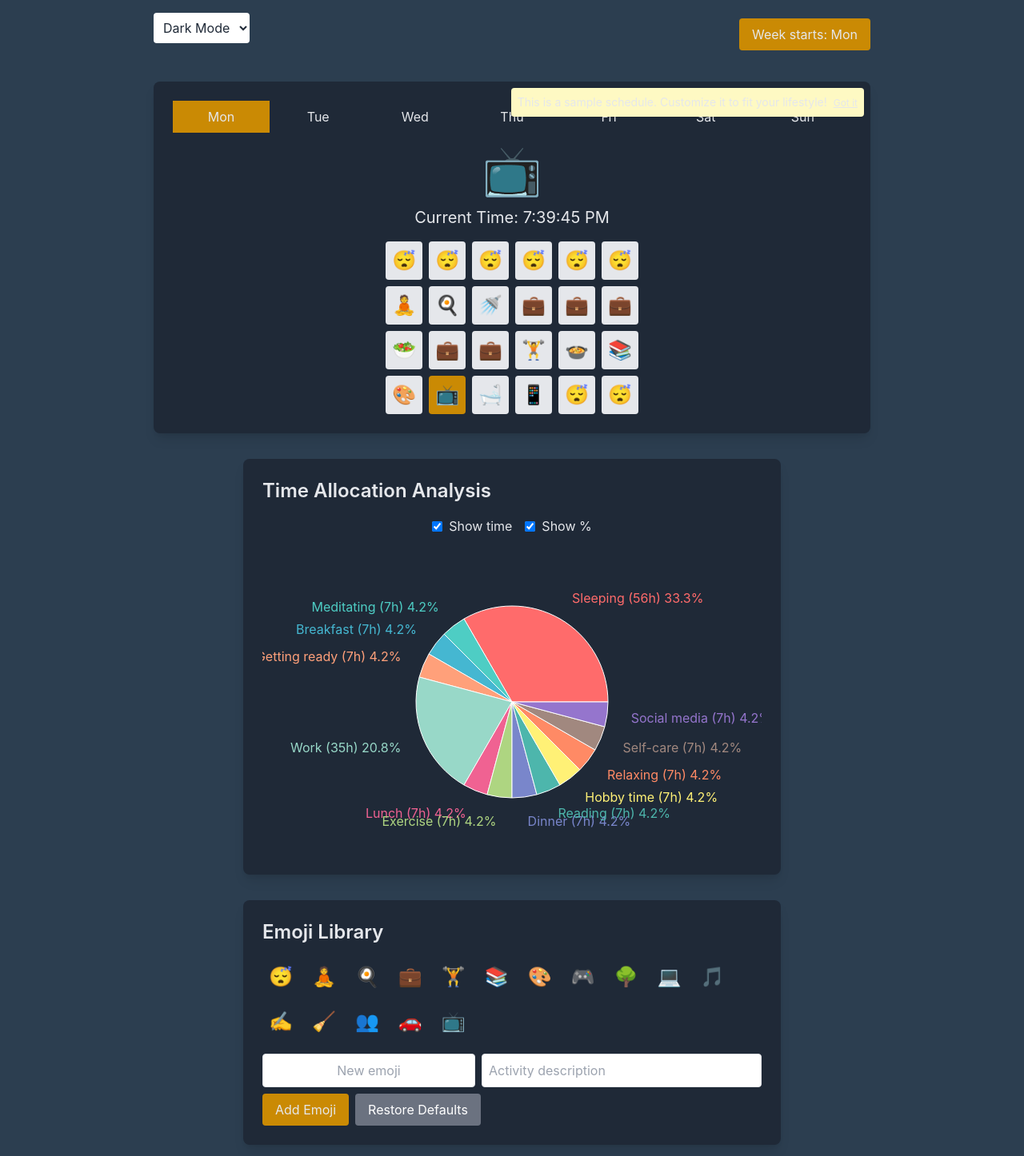
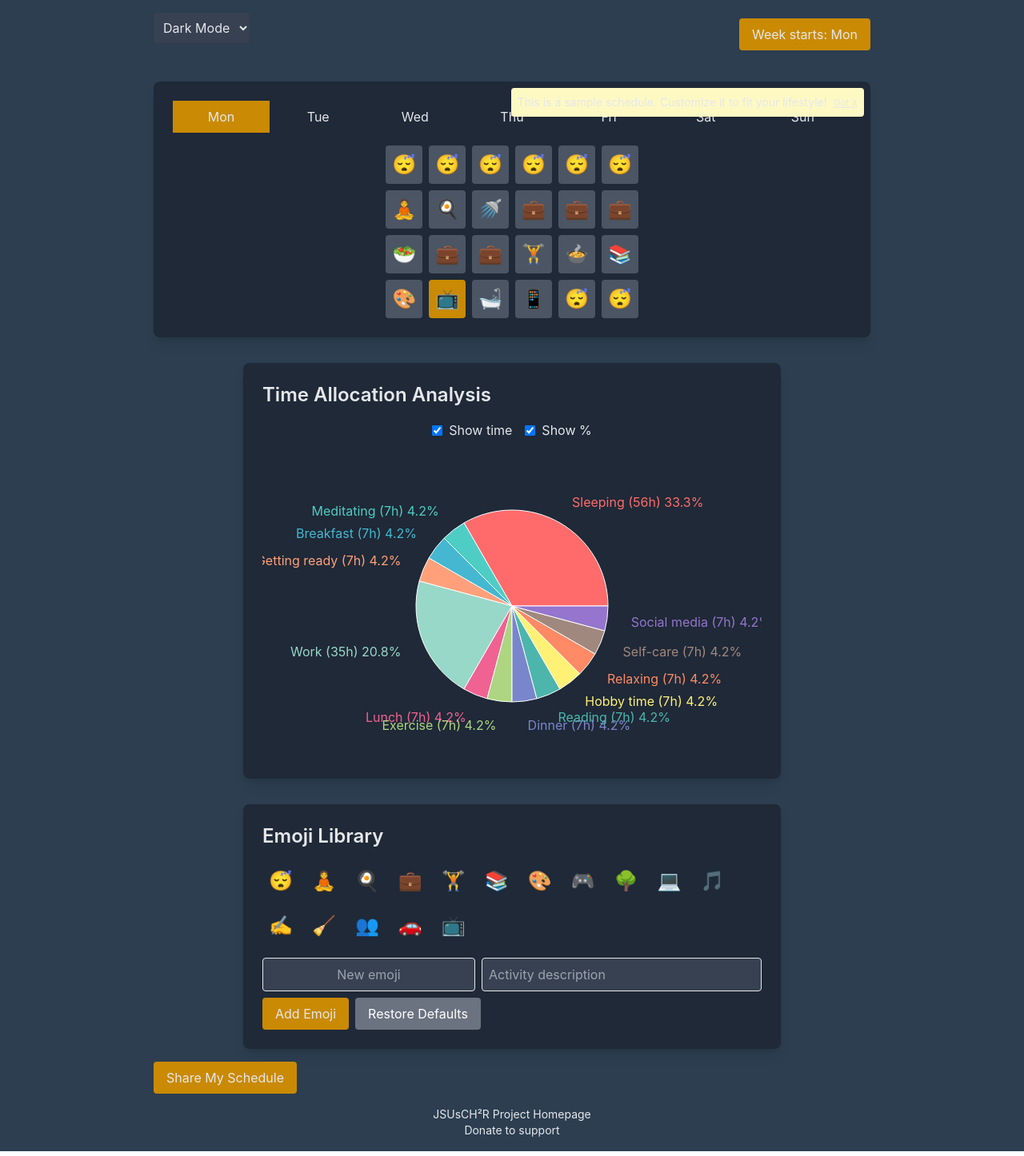
Before and after one commit to BjornKennethHolmstrom/JSUsCH2R, a React (Create React App) app: page / in a window 1280 px wide. Shown: the top 1446 px of the page at 80% size. Built offline with nearby package versions, Linux system fonts and the light colour scheme.

Commit message:
Improve all dark themed modes

```diff
--- a/src/components/EditPopup.js
+++ b/src/components/EditPopup.js
@@ -11,8 +11,8 @@ const EditPopup = ({ emoji, activity, emojiLibrary, onSave, onClose }) => {
   };
 
   return (
-    <div className="fixed inset-0 bg-black bg-opacity-50 flex items-center justify-center">
-      <div className={`${theme.card} rounded-lg p-6 max-w-md w-full`}>
+    <div className="fixed inset-0 bg-black bg-opacity-50 flex items-center justify-center z-50">
+      <div className={`${theme.modal} rounded-lg p-6 max-w-md w-full`}>
         <h2 className={`text-2xl font-semibold mb-4 ${theme.text}`}>Edit Schedule Item</h2>
         <div className="mb-4">
           <label className={`block mb-2 ${theme.text}`}>Emoji:</label>
@@ -20,7 +20,7 @@ const EditPopup = ({ emoji, activity, emojiLibrary, onSave, onClose }) => {
             {emojiLibrary.map((item, index) => (
               <button
                 key={index}
-                className={`text-2xl p-2 rounded ${item.emoji === currentEmoji ? theme.accent : 'bg-gray-200'} ${theme.hover}`}
+                className={`text-2xl p-2 rounded ${item.emoji === currentEmoji ? theme.accent : theme.emojiBg} ${theme.hover}`}
                 onClick={() => {
                   setCurrentEmoji(item.emoji);
                   setCurrentActivity(item.activity);
@@ -35,7 +35,7 @@ const EditPopup = ({ emoji, activity, emojiLibrary, onSave, onClose }) => {
             type="text"
             value={currentEmoji}
             onChange={(e) => setCurrentEmoji(e.target.value)}
-            className={`border rounded p-2 text-center w-full ${theme.text}`}
+            className={`border rounded p-2 text-center w-full ${theme.input}`}
             maxLength={2}
           />
         </div>
@@ -45,13 +45,13 @@ const EditPopup = ({ emoji, activity, emojiLibrary, onSave, onClose }) => {
             type="text"
             value={currentActivity}
             onChange={(e) => setCurrentActivity(e.target.value)}
-            className={`border rounded p-2 w-full ${theme.text}`}
+            className={`border rounded p-2 w-full ${theme.input}`}
           />
         </div>
         <div className="flex justify-end gap-2">
           <button
             onClick={onClose}
-            className={`bg-gray-300 text-black px-4 py-2 rounded ${theme.hover}`}
+            className={`bg-gray-300 text-black px-4 py-2 rounded hover:bg-gray-400`}
           >
             Cancel
           </button>
--- a/src/components/EmojiLibrary.js
+++ b/src/components/EmojiLibrary.js
@@ -34,7 +34,7 @@ const EmojiLibrary = ({ emojiLibrary, onAddEmoji, onRemoveEmoji, onRestoreDefaul
           type="text"
           value={newEmoji}
           onChange={(e) => setNewEmoji(e.target.value)}
-          className={`border rounded p-2 text-center ${theme.text}`}
+          className={`border rounded p-2 text-center ${theme.input}`}
           maxLength={2}
           placeholder="New emoji"
         />
@@ -42,7 +42,7 @@ const EmojiLibrary = ({ emojiLibrary, onAddEmoji, onRemoveEmoji, onRestoreDefaul
           type="text"
           value={newActivity}
           onChange={(e) => setNewActivity(e.target.value)}
-          className={`border rounded p-2 flex-grow ${theme.text}`}
+          className={`border rounded p-2 flex-grow ${theme.input}`}
           placeholder="Activity description"
         />
       </div>
--- a/src/components/JSUsCH2R.js
+++ b/src/components/JSUsCH2R.js
@@ -24,13 +24,12 @@ const JSUsCH2R = ({ schedule, onEmojiClick, onScheduleUpdate }) => {
 
   return (
     <div className={`flex flex-col items-center justify-center ${theme.text}`}>
-      <div className="text-6xl mb-4">{currentEmoji}</div>
-      <p className="text-xl mb-4">Current Time: {new Date().toLocaleTimeString()}</p>
+      {/* ... other elements remain the same */}
       <div className="grid grid-cols-6 gap-2">
         {schedule.map((item, index) => (
           <button
             key={index}
-            className={`text-2xl p-2 rounded ${index === currentHour ? theme.accent : 'bg-gray-200'} ${theme.hover}`}
+            className={`text-2xl p-2 rounded ${index === currentHour ? theme.accent : theme.emojiBg} ${theme.hover}`}
             title={`${formatHourRange(index)}\n${item.activity}\nClick to edit`}
             onClick={() => onEmojiClick(index)}
           >
@@ -42,4 +41,5 @@ const JSUsCH2R = ({ schedule, onEmojiClick, onScheduleUpdate }) => {
   );
 };
 
+
 export default JSUsCH2R;
--- a/src/components/ShareModal.js
+++ b/src/components/ShareModal.js
@@ -64,15 +64,15 @@ const ShareModal = ({ weekSchedule, activeDay, onClose }) => {
           <select
             value={shareMode}
             onChange={(e) => setShareMode(e.target.value)}
-            className={`w-full p-2 border rounded ${theme.text}`}
+            className={`w-full p-2 border rounded ${theme.input}`}
           >
             <option value="day">Current Day</option>
             <option value="week">Entire Week</option>
           </select>
         </div>
 
-        <div ref={scheduleRef} className="bg-white p-4 rounded-lg mb-4">
-          <h3 className="text-lg font-semibold mb-2">My JSUsCH²R {shareMode === 'day' ? 'Day' : 'Week'} Schedule</h3>
+        <div ref={scheduleRef} className={`${theme.card} p-4 rounded-lg mb-4`}>
+          <h3 className={`text-lg font-semibold mb-2 ${theme.text}`}>My JSUsCH²R {shareMode === 'day' ? 'Day' : 'Week'} Schedule</h3>
           {shareMode === 'day' ? (
             <DaySchedule schedule={weekSchedule[activeDay]} />
           ) : (
@@ -83,7 +83,7 @@ const ShareModal = ({ weekSchedule, activeDay, onClose }) => {
         <textarea
           value={shareMessage}
           onChange={(e) => setShareMessage(e.target.value)}
-          className={`w-full p-2 border rounded mb-4 ${theme.text}`}
+          className={`w-full p-2 border rounded mb-4 ${theme.input}`}
           rows="3"
         />
 
--- a/src/components/ThemeSelector.js
+++ b/src/components/ThemeSelector.js
@@ -9,7 +9,7 @@ const ThemeSelector = () => {
       <select
         value={Object.keys(themes).find(key => themes[key] === theme)}
         onChange={(e) => setCurrentTheme(e.target.value)}
-        className="p-2 rounded bg-white text-gray-800"
+        className={`p-2 rounded ${theme.dropdown}`}
       >
         {Object.entries(themes).map(([key, themeOption]) => (
           <option key={key} value={key}>
--- a/src/themes.js
+++ b/src/themes.js
@@ -8,6 +8,10 @@ const themes = {
     card: 'bg-white',
     accent: 'bg-yellow-300',
     hover: 'hover:bg-blue-200',
+    input: 'bg-white text-gray-800',
+    emojiBg: 'bg-gray-200',
+    dropdown: 'bg-white text-gray-800',
+    modal: 'bg-white',
   },
   dark: {
     name: 'Dark Mode',
@@ -16,6 +20,10 @@ const themes = {
     card: 'bg-gray-800',
     accent: 'bg-yellow-600',
     hover: 'hover:bg-gray-700',
+    input: 'bg-gray-700 text-gray-200',
+    emojiBg: 'bg-gray-600',
+    dropdown: 'bg-gray-700 text-gray-200',
+    modal: 'bg-gray-800',
   },
   nature: {
     name: 'Nature',
@@ -24,6 +32,7 @@ const themes = {
     card: 'bg-green-100',
     accent: 'bg-lime-300',
     hover: 'hover:bg-green-200',
+    input: 'bg-white text-gray-900',
   },
   sunset: {
     name: 'Sunset',
@@ -32,6 +41,7 @@ const themes = {
     card: 'bg-orange-100',
     accent: 'bg-pink-400',
     hover: 'hover:bg-orange-200',
+    input: 'bg-white text-gray-900',
   },
   ocean: {
     name: 'Ocean',
@@ -40,6 +50,7 @@ const themes = {
     card: 'bg-cyan-100',
     accent: 'bg-blue-400',
     hover: 'hover:bg-cyan-200',
+    input: 'bg-white text-gray-900',
   },
   lavender: {
     name: 'Lavender',
@@ -48,6 +59,7 @@ const themes = {
     card: 'bg-purple-100',
     accent: 'bg-purple-300',
     hover: 'hover:bg-purple-200',
+    input: 'bg-white text-gray-800',
   },
   midnight: {
     name: 'Midnight',
@@ -56,6 +68,10 @@ const themes = {
     card: 'bg-indigo-900',
     accent: 'bg-indigo-400',
     hover: 'hover:bg-indigo-800',
+    input: 'bg-indigo-800 text-gray-200',
+    emojiBg: 'bg-indigo-700',
+    dropdown: 'bg-indigo-800 text-gray-200',
+    modal: 'bg-indigo-900',
   },
   coffee: {
     name: 'Coffee',
@@ -64,6 +80,10 @@ const themes = {
     card: 'bg-amber-900',
     accent: 'bg-amber-600',
     hover: 'hover:bg-amber-800',
+    input: 'bg-amber-800 text-gray-200',
+    emojiBg: 'bg-amber-700',
+    dropdown: 'bg-amber-800 text-gray-200',
+    modal: 'bg-amber-900',
   },
   pastel: {
     name: 'Pastel',
@@ -72,6 +92,7 @@ const themes = {
     card: 'bg-pink-100',
     accent: 'bg-yellow-200',
     hover: 'hover:bg-pink-200',
+    input: 'bg-white text-gray-800',
   },
   grayscale: {
     name: 'Grayscale',
@@ -80,6 +101,7 @@ const themes = {
     card: 'bg-white',
     accent: 'bg-gray-600',
     hover: 'hover:bg-gray-300',
+    input: 'bg-white text-gray-800',
   },
 };
 
```
